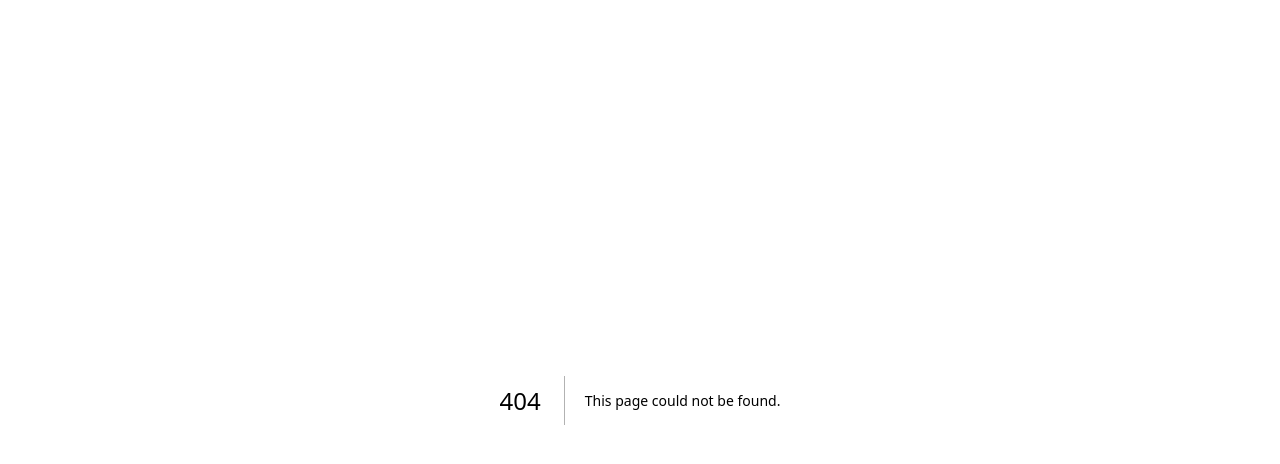
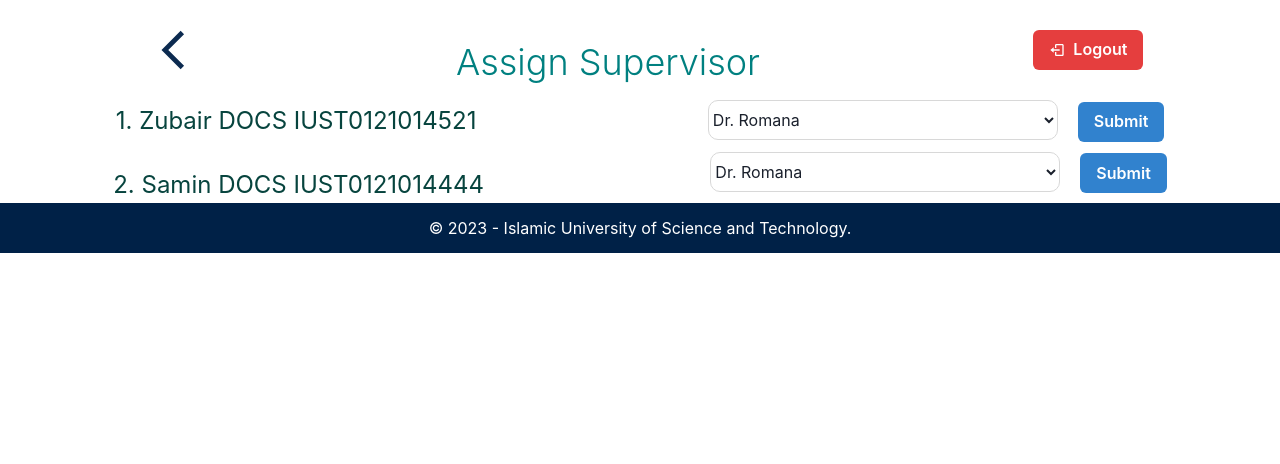
Before and after one commit to UmmarHamid/iust-scholars-portal, a Next.js app: page /office/assignsupervisor in a window 1280 px wide. Before the commit this address had no page. Shown: the top 464 px of the page. Built offline with nearby package versions, Linux system fonts and the light colour scheme.

Commit message:
add assign-supervisor page

```diff
--- /dev/null
+++ b/pages/office/assignsupervisor/index.tsx
@@ -0,0 +1,100 @@
+import styled from 'styled-components';
+import { MdArrowBackIosNew } from 'react-icons/md';
+import { BiLogOut } from 'react-icons/bi';
+import Head from 'next/head';
+import { Box, Button, Heading, Input, Stack, Text } from '@chakra-ui/react';
+import Link from 'next/link';
+const StyledIcon = styled.h1`
+  font-size: 46px;
+  font-weight: 700;
+  color: #0c2b50;
+  padding-left: 30%;
+`;
+const StyledFooter = styled.footer`
+  left: 0;
+  bottom: 0;
+  position: relative;
+  width: 100%;
+  background-color: #002147;
+  color: #fff;
+  text-align: center;
+  line-height: 50px;
+`;
+const StyledList = styled.select`
+  background: transparent;
+  height: 40px;
+  border: 1px solid #d8d8d8;
+  width: 350px;
+  margin-right: 20px;
+  border-radius: 10px;
+`;
+export const index = () => {
+  return (
+    <>
+      <Head>
+        <title>Assign Supervisor</title>
+      </Head>
+      <Box
+        display={'flex'}
+        justifyContent={'space-around'}
+        alignItems={'center'}
+        height={'100px'}
+      >
+        <Link href='/office'>
+          <StyledIcon>{<MdArrowBackIosNew />}</StyledIcon>
+        </Link>
+        <Heading as={'h2'} color={'teal'} paddingTop={'2%'} fontWeight={300}>
+          Assign Supervisor
+        </Heading>
+        <Button colorScheme='red' leftIcon={<BiLogOut />}>
+          Logout
+        </Button>
+      </Box>
+      <Box
+        display={'flex'}
+        justifyContent={'space-around'}
+        alignItems={'center'}
+        // height={'100px'}
+      >
+        <Text
+          fontSize={'2xl'}
+          //   margin={'1%'}
+          color={'#07443E'}
+        >
+          1. Zubair DOCS IUST0121014521
+        </Text>
+        <Link href='/'>
+          <StyledList>
+            <option value=''>Dr. Romana</option>
+            <option value=''>Dr.Kaiser</option>
+            <option value=''>Dr. Javaid</option>
+            <option value=''>Dr. Muzafar</option>
+          </StyledList>
+          <Button colorScheme='blue'>Submit</Button>
+        </Link>
+      </Box>
+      <Box
+        display={'flex'}
+        justifyContent={'space-around'}
+        alignItems={'center'}
+      >
+        <Text fontSize={'2xl'} marginTop={'2%'} color={'#07443E'}>
+          2. Samin DOCS IUST0121014444
+        </Text>
+        <Link href='/'>
+          <StyledList>
+            <option value=''>Dr. Romana</option>
+            <option value=''>Dr.Kaiser</option>
+            <option value=''>Dr. Javaid</option>
+            <option value=''>Dr. Muzafar</option>
+          </StyledList>
+          <Button colorScheme='blue'>Submit</Button>
+        </Link>
+      </Box>
+      <StyledFooter>
+        © 2023 - Islamic University of Science and Technology.
+      </StyledFooter>
+    </>
+  );
+};
+export default index;
```
